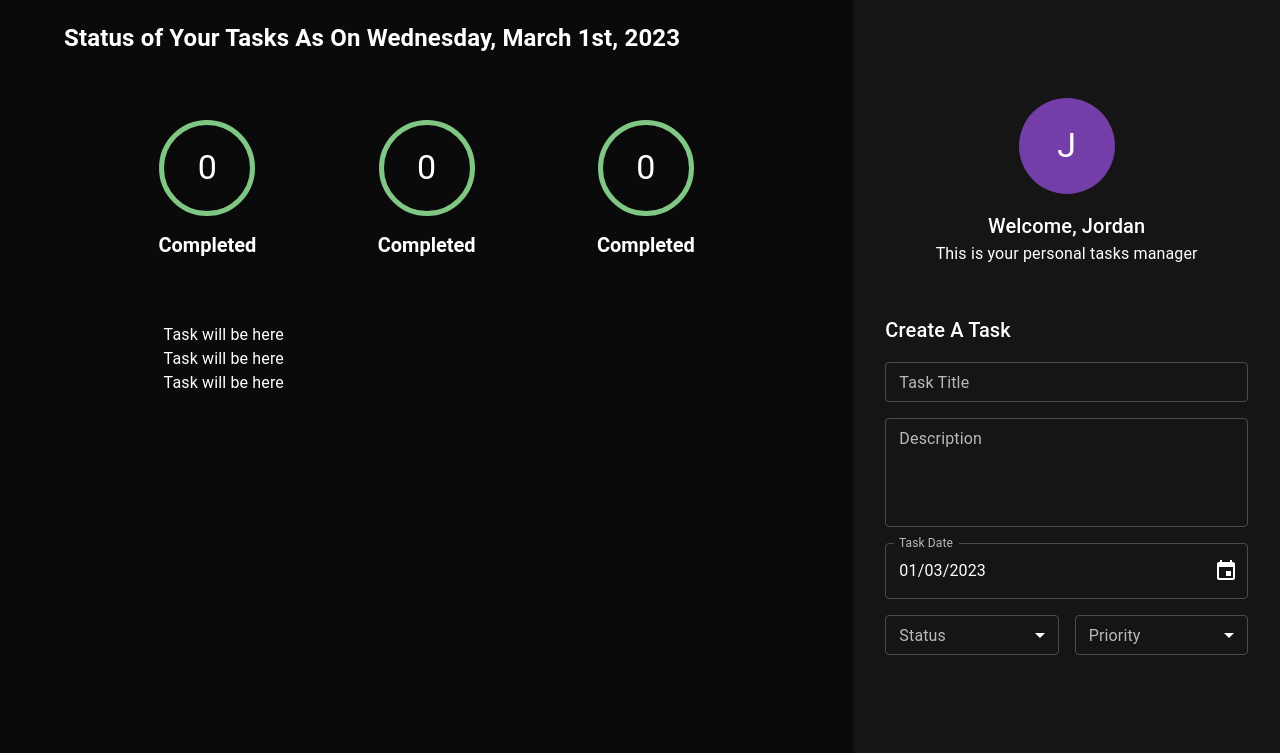
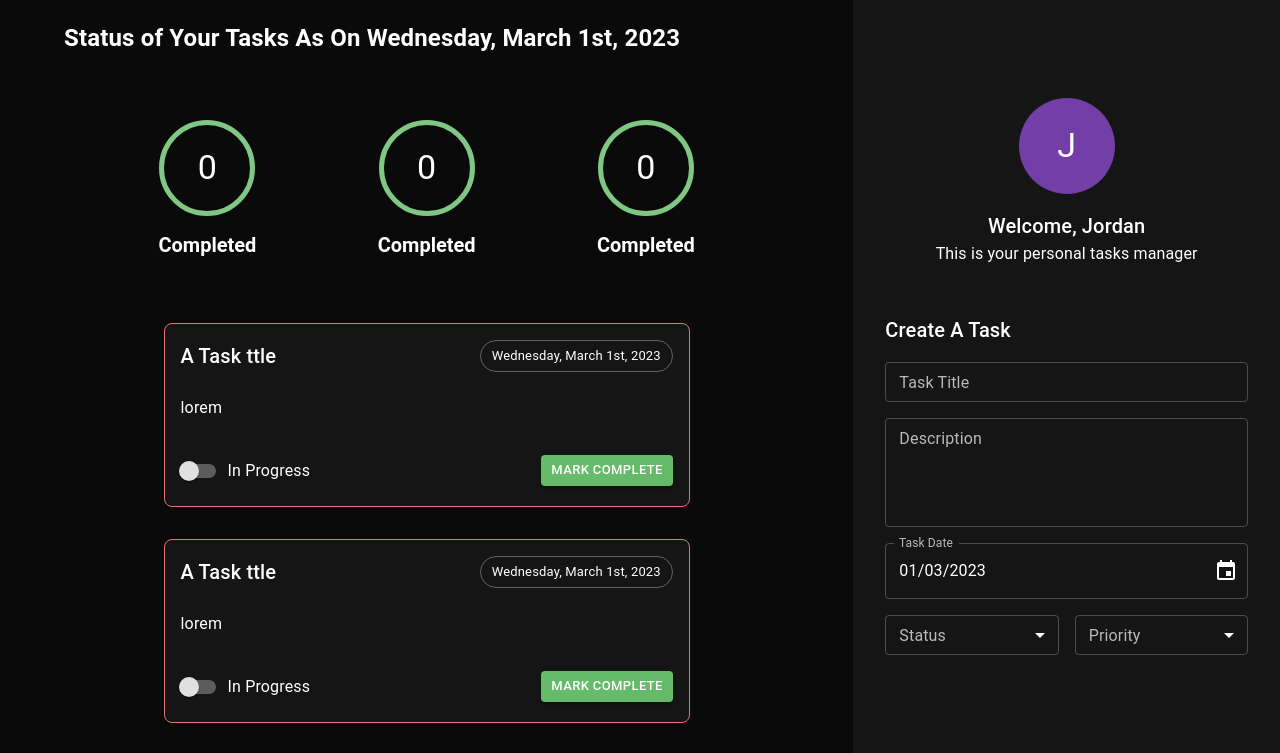
Before and after one commit to Midstackdev/tsc.app.todo, a React (Create React App) app in the folder client/: page / in a window 1280 px wide. Shown: the top 753 px of the page. Built offline with nearby package versions, Linux system fonts and the light colour scheme.

Commit message:
task show

```diff
--- /dev/null
+++ b/client/src/components/task/Task.tsx
@@ -0,0 +1,29 @@
+import { Box } from '@mui/material';
+import React, { FC, ReactElement } from 'react';
+import { TaskDiscription } from './_taskDiscription';
+import { TaskFooter } from './_taskFooter';
+import { TaskHeader } from './_taskHeader';
+
+export const Task: FC = (): ReactElement => {
+  return (
+    <Box
+      display={'flex'}
+      width="100%"
+      justifyContent={'flex-start'}
+      flexDirection={'column'}
+      mb={4}
+      p={2}
+      sx={{
+        width: '100%',
+        backgroundColor: 'background.paper',
+        borderRadius: '8px',
+        border: '1px solid',
+        borderColor: 'error.light',
+      }}
+    >
+      <TaskHeader />
+      <TaskDiscription />
+      <TaskFooter />
+    </Box>
+  );
+};
--- /dev/null
+++ b/client/src/components/task/_taskDiscription.tsx
@@ -0,0 +1,13 @@
+import { Box, Typography } from '@mui/material';
+import React, { FC, ReactElement } from 'react';
+import { ITaskDescription } from './interfaces';
+
+export const TaskDiscription: FC<ITaskDescription> = ({
+  description = 'lorem',
+}): ReactElement => {
+  return (
+    <Box>
+      <Typography>{description}</Typography>
+    </Box>
+  );
+};
--- /dev/null
+++ b/client/src/components/task/_taskFooter.tsx
@@ -0,0 +1,33 @@
+import { Box, Button, FormControlLabel, Switch } from '@mui/material';
+import React, { FC, ReactElement } from 'react';
+import { ITaskFooter } from './interfaces';
+
+export const TaskFooter: FC<ITaskFooter> = ({
+  onStatusChange = (e) => console.log(e),
+  onClick = (e) => console.log(e),
+}): ReactElement => {
+  return (
+    <Box
+      display={'flex'}
+      justifyContent={'space-between'}
+      alignItems={'center'}
+      mt={4}
+    >
+      <FormControlLabel
+        label="In Progress"
+        control={<Switch onChange={(e) => onStatusChange(e)} color="warning" />}
+      />
+      <Button
+        variant="contained"
+        color="success"
+        size="small"
+        sx={{
+          color: '#fff',
+        }}
+        onClick={(e) => onClick(e)}
+      >
+        Mark Complete
+      </Button>
+    </Box>
+  );
+};
--- /dev/null
+++ b/client/src/components/task/_taskHeader.tsx
@@ -0,0 +1,20 @@
+import { Box, Chip, Typography } from '@mui/material';
+import { format } from 'date-fns';
+import React, { FC, ReactElement } from 'react';
+import { ITaskHeader } from './interfaces';
+
+export const TaskHeader: FC<ITaskHeader> = ({
+  title = 'A Task ttle',
+  date = new Date(),
+}): ReactElement => {
+  return (
+    <Box display={'flex'} width="100%" justifyContent={'space-between'} mb={3}>
+      <Box>
+        <Typography variant="h6">{title}</Typography>
+      </Box>
+      <Box>
+        <Chip variant="outlined" label={format(date, 'PPPP')} />
+      </Box>
+    </Box>
+  );
+};
--- /dev/null
+++ b/client/src/components/task/interfaces.ts
@@ -0,0 +1,19 @@
+import React from 'react';
+
+export interface ITaskHeader {
+  title?: string;
+  date?: Date;
+}
+
+export interface ITaskDescription {
+  description?: string;
+}
+
+export interface ITaskFooter {
+  onStatusChange?: (e: React.ChangeEvent<HTMLInputElement>) => void;
+  onClick?: (
+    e:
+      | React.MouseEvent<HTMLButtonElement>
+      | React.MouseEvent<HTMLAnchorElement>,
+  ) => void;
+}
--- a/client/src/components/taskArea/TaskArea.tsx
+++ b/client/src/components/taskArea/TaskArea.tsx
@@ -1,6 +1,7 @@
 import { Box, Grid } from '@mui/material';
 import format from 'date-fns/format';
 import React, { FC, ReactElement } from 'react';
+import { Task } from '../task/Task';
 import { TaskCounter } from '../taskCounter/TaskCounter';
 
 export const TaskArea: FC = (): ReactElement => {
@@ -25,9 +26,9 @@
           <TaskCounter />
         </Grid>
         <Grid item display={'flex'} flexDirection="column" xs={10} md={8}>
-          <Box>Task will be here</Box>
-          <Box>Task will be here</Box>
-          <Box>Task will be here</Box>
+          <Task />
+          <Task />
+          <Task />
         </Grid>
       </Grid>
     </Grid>
```
